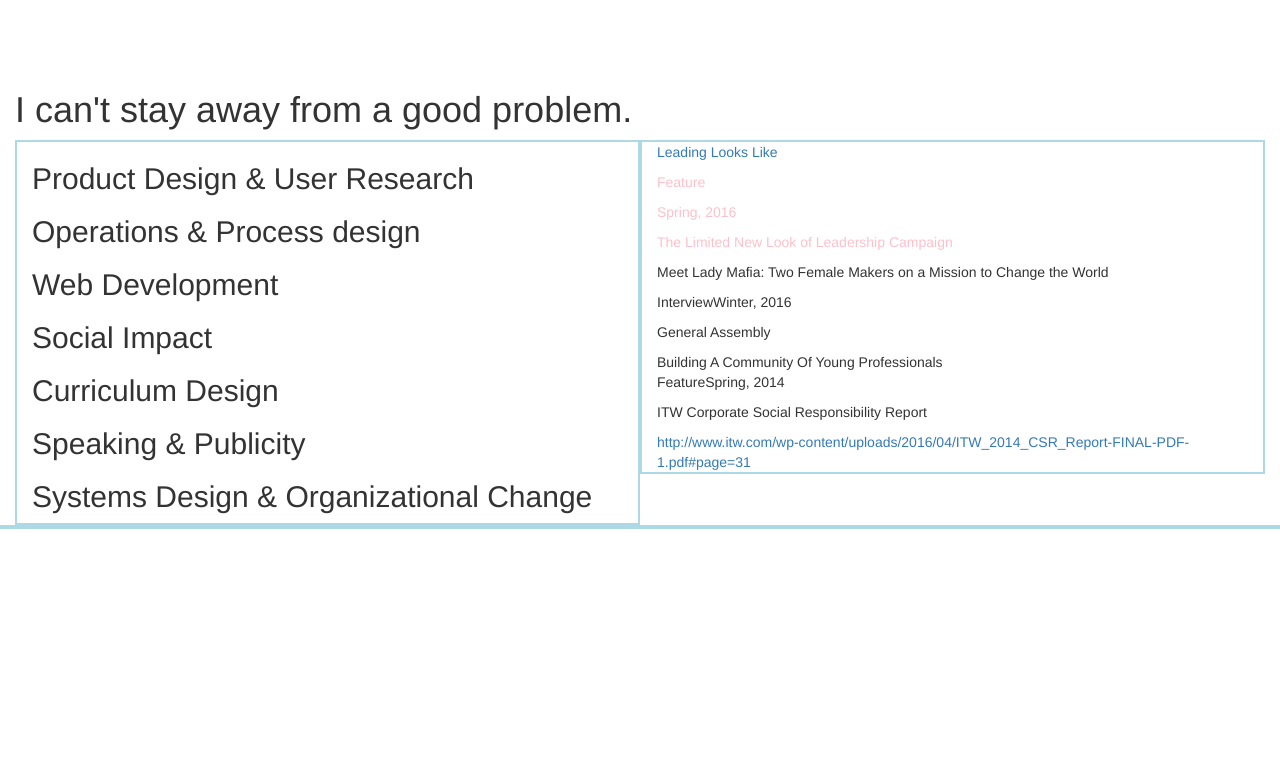
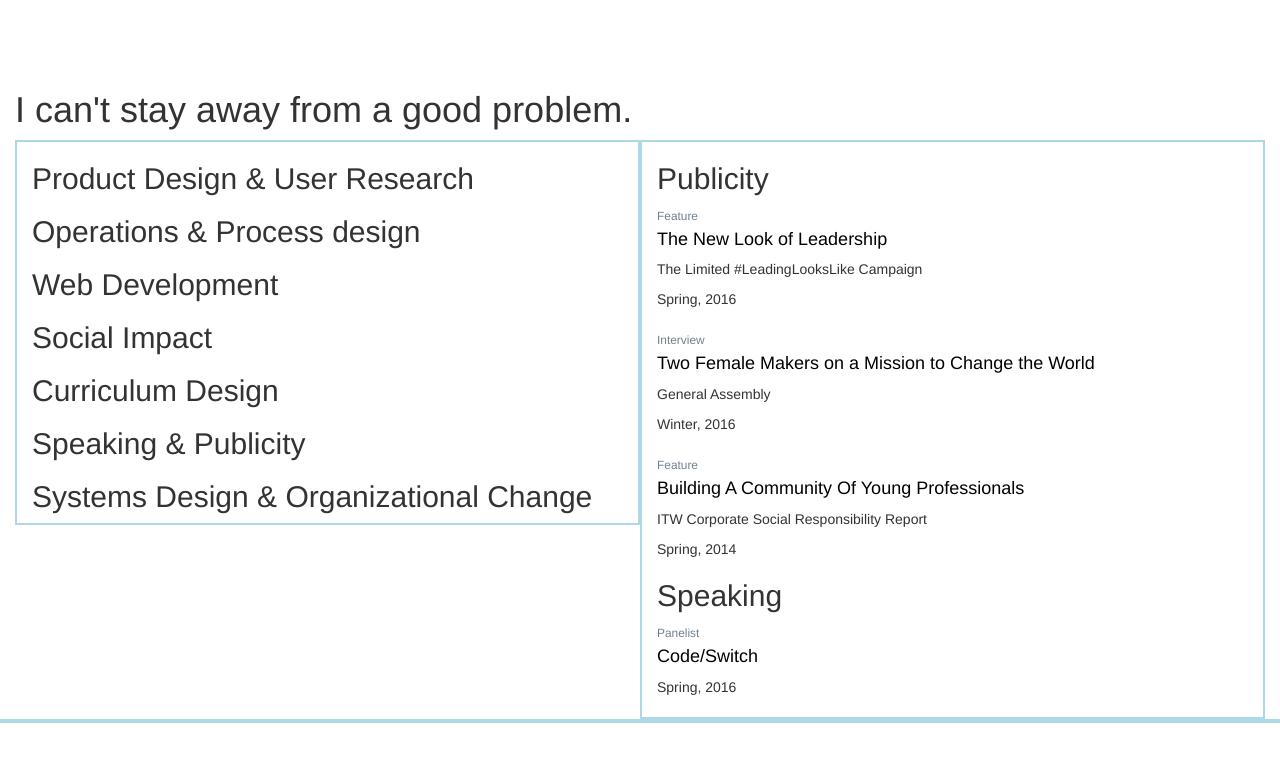
Before and after one commit to mightyGaby/component-bank, a Node project: template dev/templates/index.jade in a window 1280 px wide. Shown: the top 762 px of the page. Run offline with Node 20 templates, Linux system fonts and the light colour scheme; the template is opened without the code that fills it, so the values that code supplies are empty; style sheets or scripts are compiled from the project's sources; some libraries are stand-ins or nearby versions.

Commit message:
publicity content and styles

```diff
--- a/dev/scss/modules/browse_projects.scss
+++ b/dev/scss/modules/browse_projects.scss
@@ -2,5 +2,14 @@
 @import "../variables";
 
 .publicity{
-	color: pink;
+	margin-bottom: 20px;
+	a{
+		color: $primary;
+	}
+	small{
+		color: $accent-light;
+	}
+	h4{
+		margin-top: 5px;
+	}
 }
--- a/dev/scss/style.scss
+++ b/dev/scss/style.scss
@@ -1,3 +1,6 @@
+@import "mixins";
+@import "variables";
+
 html, body { }
 
 body {
@@ -20,6 +23,4 @@ section{
 
 
 /* partials */
-@import "mixins";
-@import "variables";
 @import "modules/browse_projects.scss";
--- a/dev/scss/variables.scss
+++ b/dev/scss/variables.scss
@@ -7,3 +7,8 @@ $break-xl: "min-width: 1700px";
 
 // Padding Variables
 $container-padding: 15px; // Desktop * 2
+
+// Color Variables
+$primary: black;
+$secondary: slategrey;
+$accent-light: $secondary;
--- a/dev/templates/includes/mixins.jade
+++ b/dev/templates/includes/mixins.jade
@@ -12,7 +12,7 @@ mixin project-link(category,className)
 
 mixin publicity(title, date, type, url, source)
 	div.publicity
-		p: a(href="#{url}" target="_blank") #{title}
-		p.type= type
+		small= type
+		h4: a(href="#{url}" target="_blank") #{title}
+		p.source= source
 		p.date= date
-		p.source= source
--- a/dev/templates/includes/modules/browse_projects.jade
+++ b/dev/templates/includes/modules/browse_projects.jade
@@ -1,17 +1,11 @@
 include ../mixins.jade
 
+//- mixin publicity(title, date, type, url, source)
+
 section.col-xs-12.col-sm-12.col-md-6
-	+publicity('Leading Looks Like', 'Spring, 2016', 'Feature', 'http://www.thelimited.com/features/top-looks/leaders', 'The Limited New Look of Leadership Campaign')
-
-	div
-		p Meet Lady Mafia: Two Female Makers on a Mission to Change the World
-		p Interview
-			span Winter, 2016
-		p General Assembly
-		a(href="https://generalassemb.ly/blog/meet-lady-mafia-two-female-makers-on-a-mission-to-change-the-world/#more-980201072")
-
-	div Building A Community Of Young Professionals
-		p Feature
-			span Spring, 2014
-		p ITW Corporate Social Responsibility Report
-		a http://www.itw.com/wp-content/uploads/2016/04/ITW_2014_CSR_Report-FINAL-PDF-1.pdf#page=31
+	h2 Publicity
+	+publicity('The New Look of Leadership', 'Spring, 2016', 'Feature', 'http://www.thelimited.com/features/top-looks/leaders', 'The Limited #LeadingLooksLike Campaign')
+	+publicity("Two Female Makers on a Mission to Change the World", "Winter, 2016","Interview", "https://generalassemb.ly/blog/meet-lady-mafia-two-female-makers-on-a-mission-to-change-the-world/#more-980201072","General Assembly")
+	+publicity('Building A Community Of Young Professionals','Spring, 2014','Feature','http://www.itw.com/wp-content/uploads/2016/04/ITW_2014_CSR_Report-FINAL-PDF-1.pdf#page=31', 'ITW Corporate Social Responsibility Report')
+	h2 Speaking
+	+publicity('Code/Switch','Spring, 2016', 'Panelist')
--- a/prod/css/min/browse_projects.min.css
+++ b/prod/css/min/browse_projects.min.css
@@ -1 +1 @@
-.publicity{color:pink}
+.publicity{margin-bottom:20px}.publicity a{color:#000}.publicity small{color:#708090}.publicity h4{margin-top:5px}
--- a/prod/css/min/style.min.css
+++ b/prod/css/min/style.min.css
@@ -1 +1 @@
-.publicity{color:pink}body{padding-top:70px}.container{padding-top:15px;padding-bottom:15px}@media only screen and (min-width:768px){.container{padding-top:30px;padding-bottom:30px}}section{border:2px solid #add8e6}
+body{padding-top:70px}.container{padding-top:15px;padding-bottom:15px}@media only screen and (min-width:768px){.container{padding-top:30px;padding-bottom:30px}}section{border:2px solid #add8e6}.publicity{margin-bottom:20px}.publicity a{color:#000}.publicity small{color:#708090}.publicity h4{margin-top:5px}
--- a/prod/includes/modules/browse_projects.html
+++ b/prod/includes/modules/browse_projects.html
@@ -1 +1 @@
-<section class="col-xs-12 col-sm-12 col-md-6"><div class="publicity"><p><a href="http://www.thelimited.com/features/top-looks/leaders" target="_blank">Leading Looks Like</a></p><p class="type">Feature</p><p class="date">Spring, 2016</p><p class="source">The Limited New Look of Leadership Campaign</p></div><div><p>Meet Lady Mafia: Two Female Makers on a Mission to Change the World</p><p>Interview<span>Winter, 2016</span></p><p>General Assembly</p><a href="https://generalassemb.ly/blog/meet-lady-mafia-two-female-makers-on-a-mission-to-change-the-world/#more-980201072"></a></div><div>Building A Community Of Young Professionals<p>Feature<span>Spring, 2014</span></p><p>ITW Corporate Social Responsibility Report</p><a>http://www.itw.com/wp-content/uploads/2016/04/ITW_2014_CSR_Report-FINAL-PDF-1.pdf#page=31</a></div></section>
+<section class="col-xs-12 col-sm-12 col-md-6"><h2>Publicity</h2><div class="publicity"><small>Feature</small><h4><a href="http://www.thelimited.com/features/top-looks/leaders" target="_blank">The New Look of Leadership</a></h4><p class="source">The Limited #LeadingLooksLike Campaign</p><p class="date">Spring, 2016</p></div><div class="publicity"><small>Interview</small><h4><a href="https://generalassemb.ly/blog/meet-lady-mafia-two-female-makers-on-a-mission-to-change-the-world/#more-980201072" target="_blank">Two Female Makers on a Mission to Change the World</a></h4><p class="source">General Assembly</p><p class="date">Winter, 2016</p></div><div class="publicity"><small>Feature</small><h4><a href="http://www.itw.com/wp-content/uploads/2016/04/ITW_2014_CSR_Report-FINAL-PDF-1.pdf#page=31" target="_blank">Building A Community Of Young Professionals</a></h4><p class="source">ITW Corporate Social Responsibility Report</p><p class="date">Spring, 2014</p></div><h2>Speaking</h2><div class="publicity"><small>Panelist</small><h4><a href="undefined" target="_blank">Code/Switch</a></h4><p class="source"></p><p class="date">Spring, 2016</p></div></section>
```
Also changed, not shown: dev/css/modules/browse_projects.css (+7 -1 lines), dev/css/style.css (+10 -3 lines), prod/index.html (+1 -1 lines).
